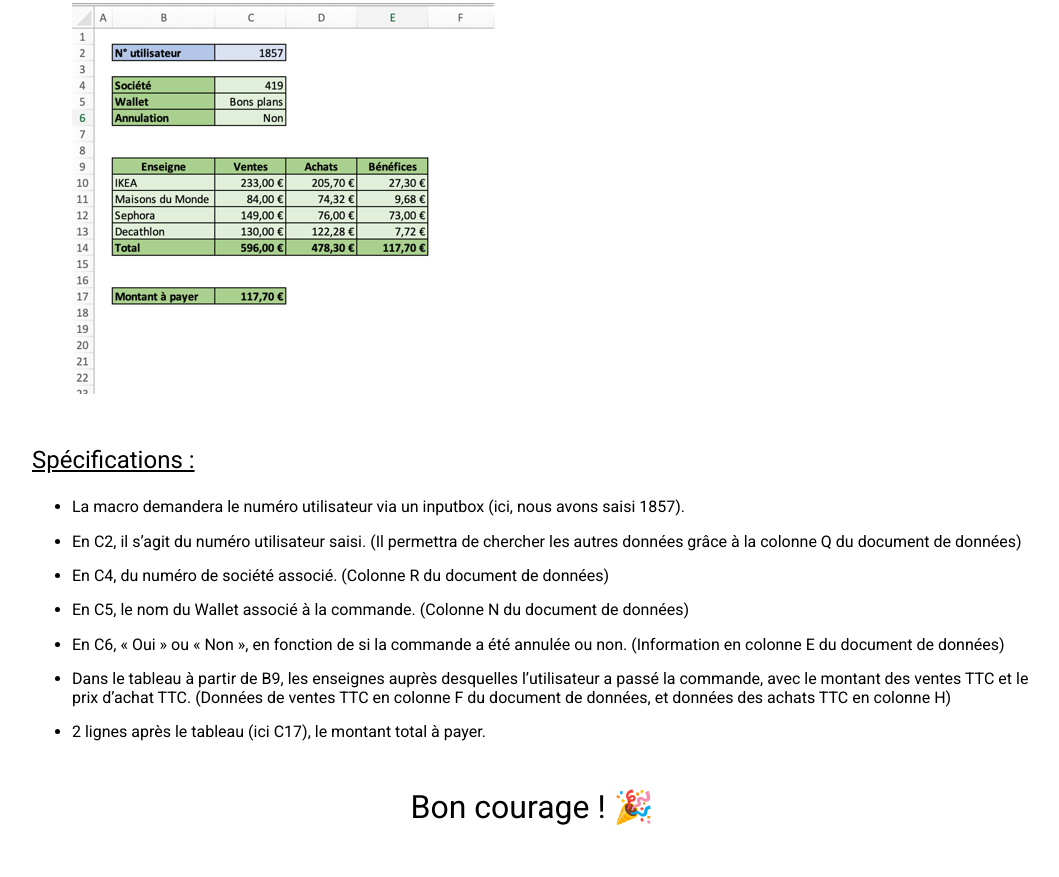
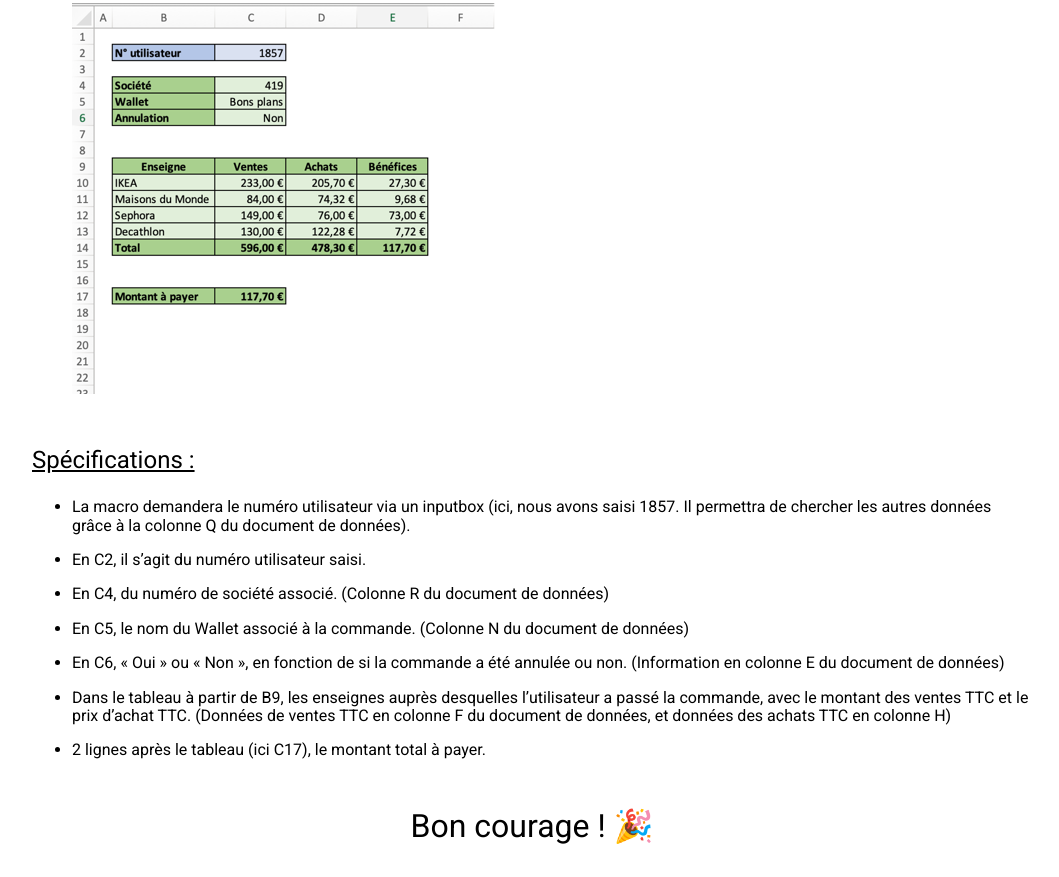
Before and after one commit to LucasAubert/examVBA, a plain HTML site: page index.html in a window 1280 px wide. Shown: the part 417-1294 px from the top of the page, without its empty margins (108-1167 px from the left). Drawn offline with nearby package versions, Linux system fonts and the light colour scheme.

Commit message:
Changement des consignes

```diff
--- a/index.html
+++ b/index.html
@@ -44,10 +44,10 @@
 </p>
 <ul>
     <li>
-        La macro demandera le numéro utilisateur via un inputbox (ici, nous avons saisi 1857).
+        La macro demandera le numéro utilisateur via un inputbox (ici, nous avons saisi 1857. Il permettra de chercher les autres données grâce à la colonne Q du document de données).
     </li>
     <li>
-        En C2, il s’agit du numéro utilisateur saisi. (Il permettra de chercher les autres données grâce à la colonne Q du document de données)
+        En C2, il s’agit du numéro utilisateur saisi.
     </li>
     <li>
         En C4, du numéro de société associé. (Colonne R du document de données)
```
